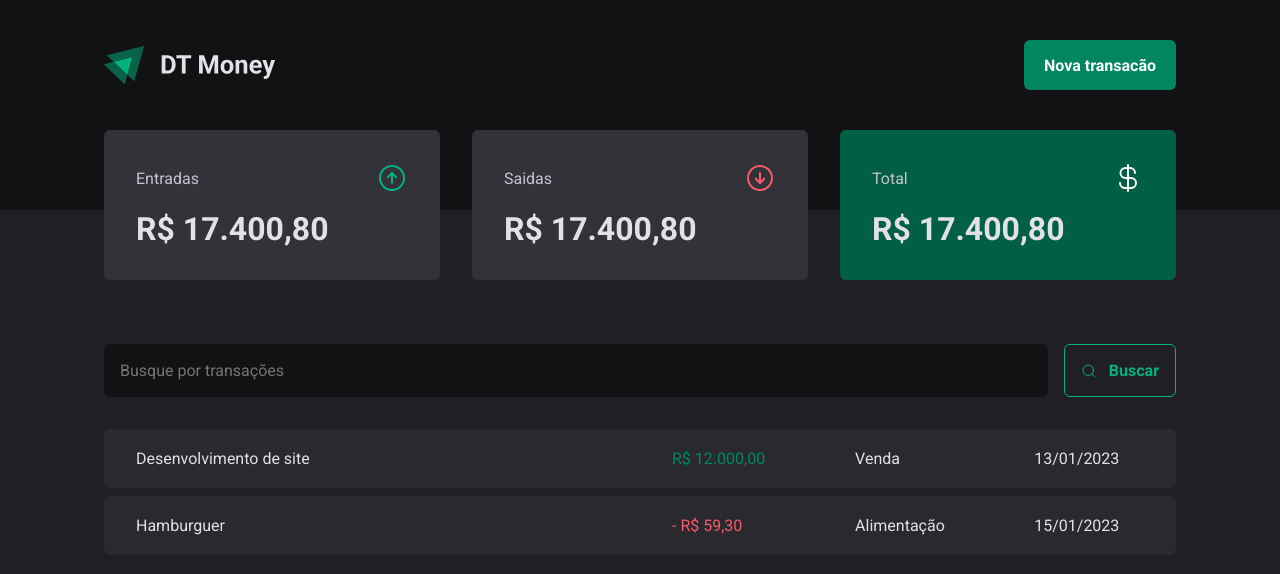
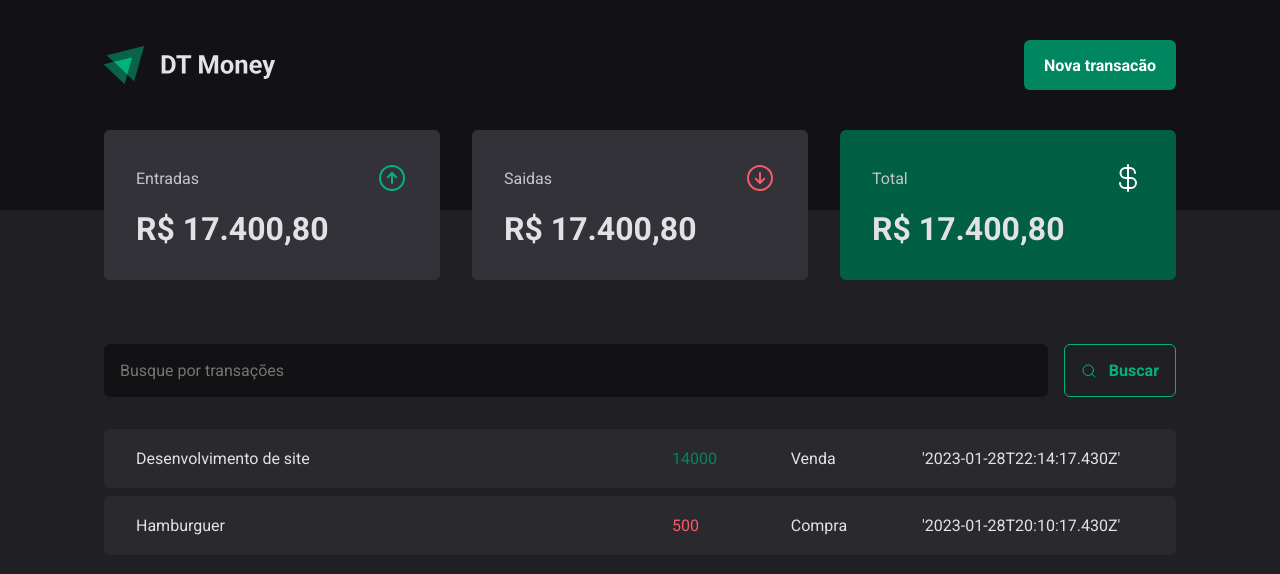
Before and after one commit to igorct1/ignite-dtmoney, a React (Vite) app: page / in a window 1280 px wide. Shown: the top 574 px of the page. Built offline with nearby package versions, Linux system fonts and the light colour scheme; data requests are answered from the project's data file.

Commit message:
fetch transactions

```diff
--- a/src/pages/Transactions/index.tsx
+++ b/src/pages/Transactions/index.tsx
@@ -1,3 +1,4 @@
+import React from "react";
 import { Header } from "../../components/Header";
 import { Summary } from "../../components/Summary";
 import { SearchForm } from "./SearchForm";
@@ -7,7 +8,29 @@
   TransactionsTable,
 } from "./styles";
 
+interface Transaction {
+  id: number;
+  description: string;
+  type: "income" | "outcome";
+  price: number;
+  category: string;
+  createdAt: string;
+}
+
 export function Transactions() {
+  const [transactions, setTransactions] = React.useState<Transaction[]>([]);
+
+  React.useEffect(() => {
+    async function fetchData(url: string) {
+      const response = await fetch(url);
+      if (response.ok) {
+        const json = await response.json();
+        setTransactions(json);
+      }
+    }
+    fetchData("http://localhost:3000/transactions");
+  });
+
   return (
     <div>
       <Header />
@@ -16,22 +39,18 @@
         <SearchForm />
         <TransactionsTable>
           <tbody>
-            <tr>
-              <td width="50%">Desenvolvimento de site</td>
-              <td>
-                <PriceHighlight variant="income">R$ 12.000,00</PriceHighlight>
-              </td>
-              <td>Venda</td>
-              <td>13/01/2023</td>
-            </tr>
-            <tr>
-              <td width="50%">Hamburguer</td>
-              <td>
-                <PriceHighlight variant="outcome">- R$ 59,30</PriceHighlight>
-              </td>
-              <td>Alimentação</td>
-              <td>15/01/2023</td>
-            </tr>
+            {transactions.map((transaction) => (
+              <tr key={transaction.id}>
+                <td width="50%">{transaction.description}</td>
+                <td>
+                  <PriceHighlight variant={transaction.type}>
+                    {transaction.price}
+                  </PriceHighlight>
+                </td>
+                <td>{transaction.category}</td>
+                <td>{transaction.createdAt}</td>
+              </tr>
+            ))}
           </tbody>
         </TransactionsTable>
       </TransactionsContainer>
```
